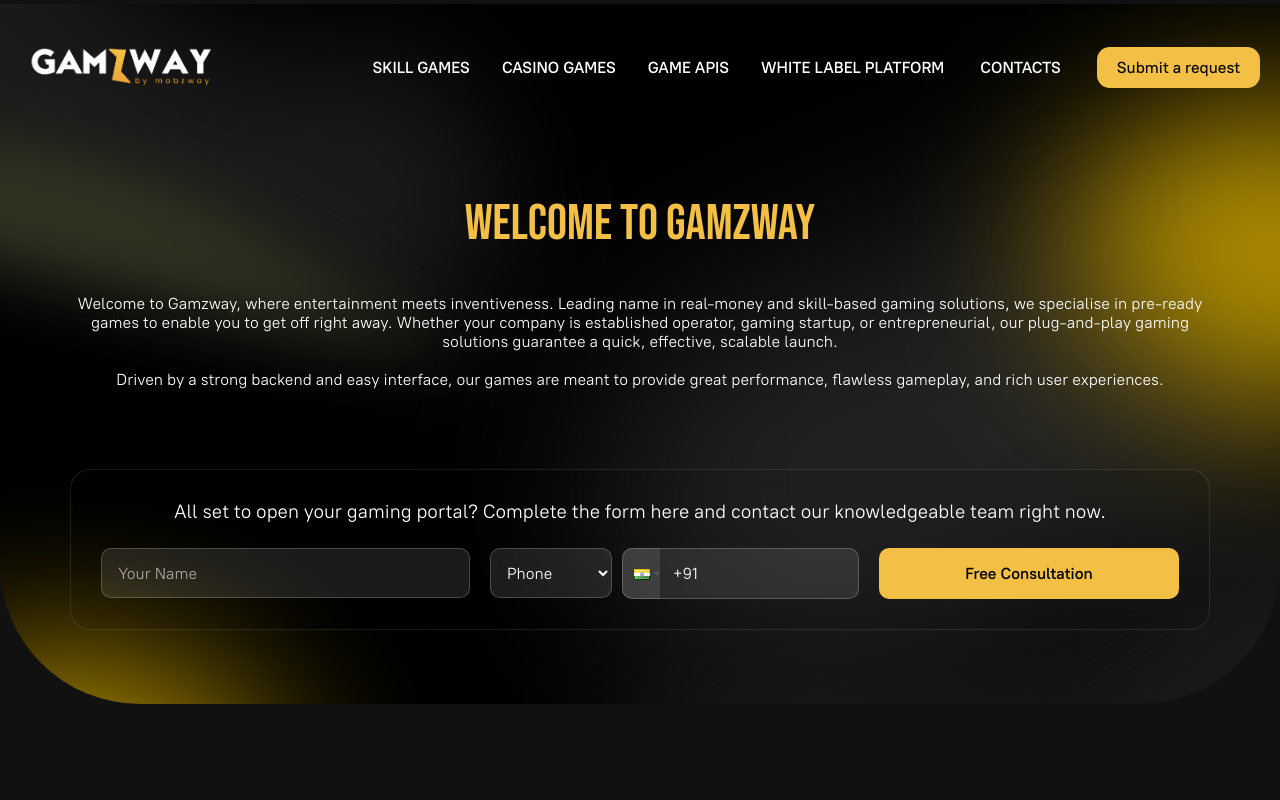
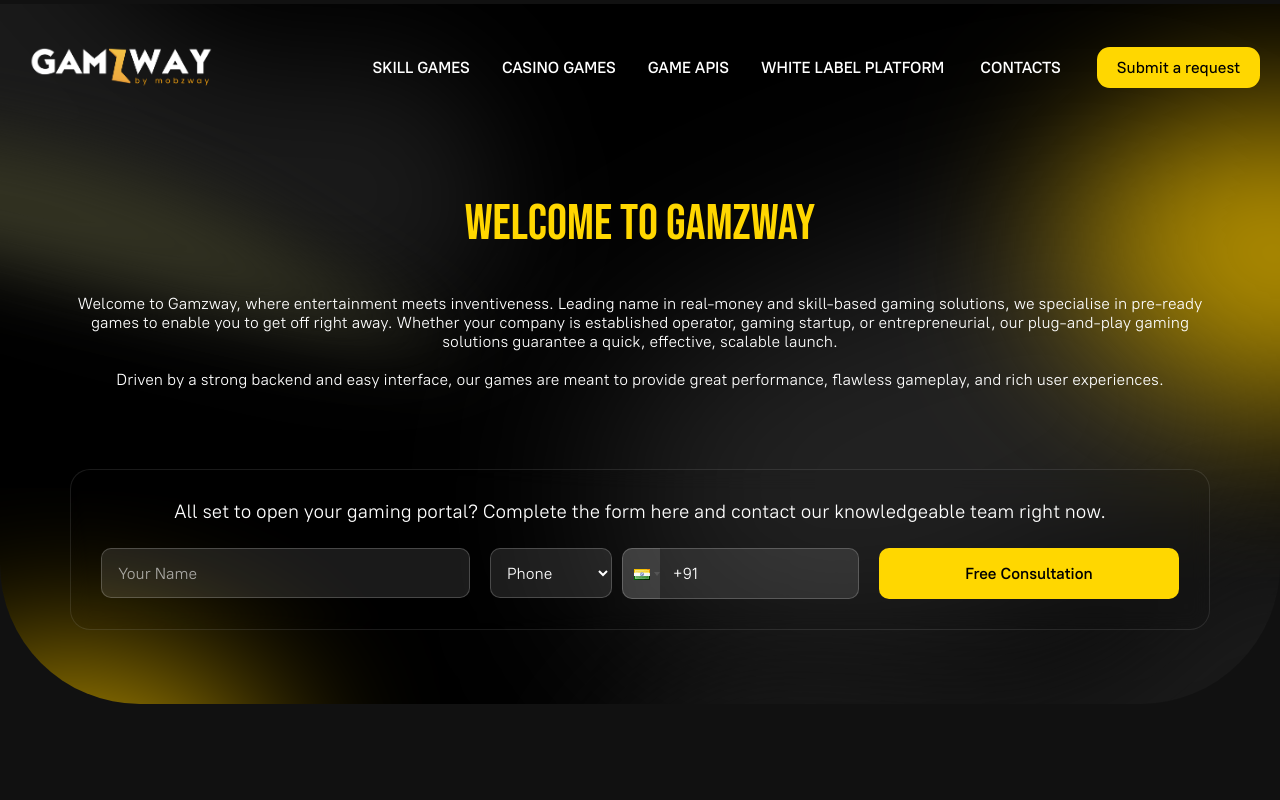
Before and after one commit to amank037/gamzway, a React (Vite) app: page / in a window 1280 px wide. Shown: the top 800 px of the page. Built offline with nearby package versions, Linux system fonts and the light colour scheme.

Commit message:
color changes

```diff
--- a/src/index.css
+++ b/src/index.css
@@ -18,10 +18,8 @@
 }
 
 :root {
-    /* --primary-yellow: #FFD700; */
-    --primary-yellow: #F3BF44;
-    /* --secondary-yellow: #fcd10a; */
-    --secondary-yellow: #F3BF44;
+    --primary-yellow: #FFD700;
+    --secondary-yellow: #fcd10a;
     --text-color: #FFFFFF;
     --background-black: #111111;
 }
```
